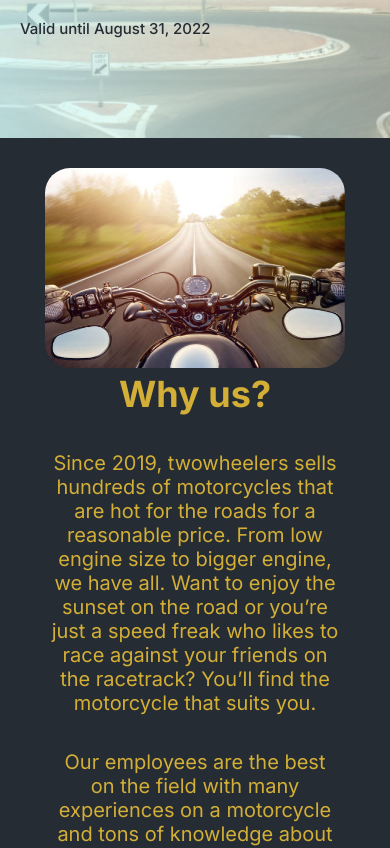
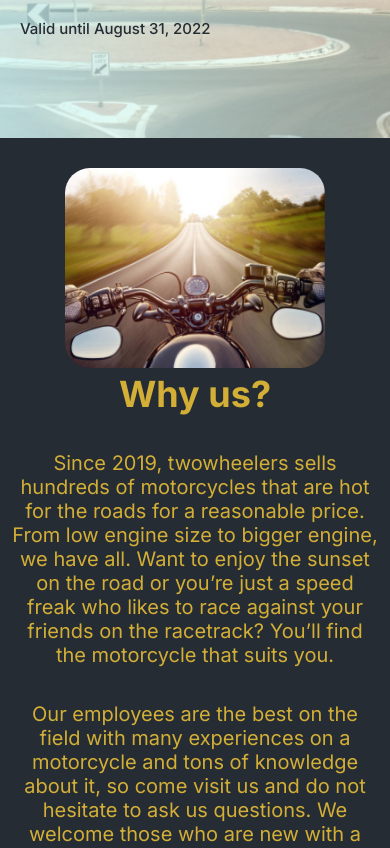
Before and after one commit to theyuunus/moto-shop, a React (Create React App) app: page / in a window 390 px wide. Shown: the part 1272-2120 px from the top of the page. Built offline with nearby package versions, Linux system fonts and the light colour scheme.

Commit message:
#fix #fix and change media #HomeAbout

```diff
--- a/src/Pages/Home.jsx
+++ b/src/Pages/Home.jsx
@@ -3,13 +3,13 @@ import Helmet from '../components/Helmet/Helmet'
 import HomeHeader from '../components/HomeHeader/HomeHeader'
 import HomeAbout from '../components/HomeAbout/HomeAbout'
 import HomeSection from '../components/HomeSection/HomeSection'
-import HomeADS from '../components/HomeAds/HomeADS'
+import HomeAds from '../components/HomeAds/HomeADS'
 
 export default function Home() {
   return (
     <Helmet title="Home">
       <HomeHeader />
-      <HomeADS />
+      <HomeAds />
       <HomeAbout />
       <HomeSection />
     </Helmet>
--- a/src/components/HomeAbout/HomeAbout.scss
+++ b/src/components/HomeAbout/HomeAbout.scss
@@ -50,10 +50,8 @@
         display: block;
         height: auto;
         text-align: center;
+        padding: 30px 0;
 
-        &-img{
-            margin-top: 30px;
-        }
     }
 
     .about-info-p{
@@ -76,12 +74,12 @@
 
 @media only screen and (max-width: 410px){
     .about-info-p{
-        width: 290px;
-        margin: auto;
+        width: auto;
+        margin: 0 10px;
     }
 
     .about-img{
-        width: 300px;
+        width: auto;
         height: 200px;
     }
 }
```
